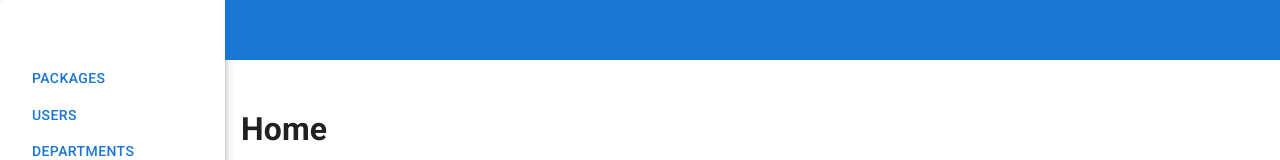
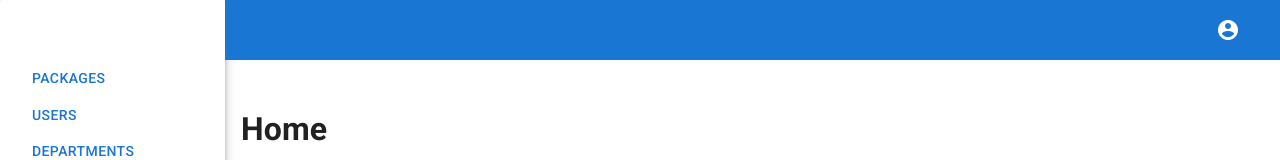
Before and after one commit to alexey-andriyanenko/HyperPostClient, a React app: page / in a window 1280 px wide. Shown: the top 160 px of the page. Built offline with nearby package versions, Linux system fonts and the light colour scheme; sample sign-in values are in the browser's storage.

Commit message:
wip: add profile like to app-header

```diff
--- a/src/shared/components/layout/app-layout/app-layout.tsx
+++ b/src/shared/components/layout/app-layout/app-layout.tsx
@@ -1,9 +1,8 @@
 import React from "react";
 
-import { AppSidebar } from "src/shared/components/ui";
+import { AppSidebar, AppHeader } from "src/shared/components/ui";
 import { PageContainer } from "../page-container";
 import { PageContent } from "../page-content";
-import { PageHeader } from "../page-header";
 
 import { Container } from "./app-layout.styles";
 
@@ -13,7 +12,7 @@ export const AppLayout: React.FC<React.PropsWithChildren> = ({ children }) => {
       <AppSidebar />
 
       <PageContainer>
-        <PageHeader />
+        <AppHeader />
         <PageContent> {children} </PageContent>
       </PageContainer>
     </Container>
--- a/src/shared/components/layout/index.ts
+++ b/src/shared/components/layout/index.ts
@@ -1,3 +1,2 @@
 export * from "./app-layout";
-export * from "./page-header";
 export * from "./page-container";
--- a/src/shared/components/layout/page-header/index.ts
+++ /dev/null
@@ -1 +0,0 @@
-export * from "./page-header";
--- a/src/shared/components/layout/page-header/page-header.styles.ts
+++ /dev/null
@@ -1,9 +0,0 @@
-import { Box, styled } from "@mui/material";
-
-export const Header = styled(Box)(({ theme }) => ({
-  width: "100%",
-  height: "60px",
-  minHeight: "60px",
-  maxHeight: "60px",
-  backgroundColor: theme.palette.primary.main,
-}));
--- a/src/shared/components/layout/page-header/page-header.tsx
+++ /dev/null
@@ -1,6 +0,0 @@
-import React from "react";
-
-import { Header } from "./page-header.styles";
-export const PageHeader = () => {
-  return <Header component="header" data-testid="page-header"></Header>;
-};
--- /dev/null
+++ b/src/shared/components/ui/app-header/app-header.styles.ts
@@ -0,0 +1,18 @@
+import { Box, IconButton, styled } from "@mui/material";
+
+export const Header = styled(Box)(({ theme }) => ({
+  display: "flex",
+  alignItems: "center",
+  justifyContent: "flex-end",
+  width: "100%",
+  height: "60px",
+  minHeight: "60px",
+  maxHeight: "60px",
+  padding: "16px 32px",
+  backgroundColor: theme.palette.primary.main,
+  color: "white",
+}));
+
+export const ProfileButton = styled(IconButton)(() => ({
+  color: "white",
+}));
--- /dev/null
+++ b/src/shared/components/ui/app-header/app-header.tsx
@@ -0,0 +1,22 @@
+import React from "react";
+import { Icon } from "@mui/material";
+import { useNavigate } from "react-router";
+
+import { Header, ProfileButton } from "./app-header.styles";
+
+export const AppHeader = () => {
+  const navigate = useNavigate();
+
+  const handleProfile = () => {
+    // TODO: replace this with PROFILE_AUTH.path
+    navigate("/profile");
+  };
+
+  return (
+    <Header component="header" data-testid="page-header">
+      <ProfileButton onClick={handleProfile}>
+        <Icon className="material-symbols-outlined">account_circle</Icon>
+      </ProfileButton>
+    </Header>
+  );
+};
--- /dev/null
+++ b/src/shared/components/ui/app-header/index.ts
@@ -0,0 +1 @@
+export * from "./app-header";
--- a/src/shared/components/ui/index.ts
+++ b/src/shared/components/ui/index.ts
@@ -1 +1,2 @@
+export * from "./app-header";
 export * from "./app-sidebar";
```
Also changed, not shown: 1 other file (tests, documents, lock files or other folders).
